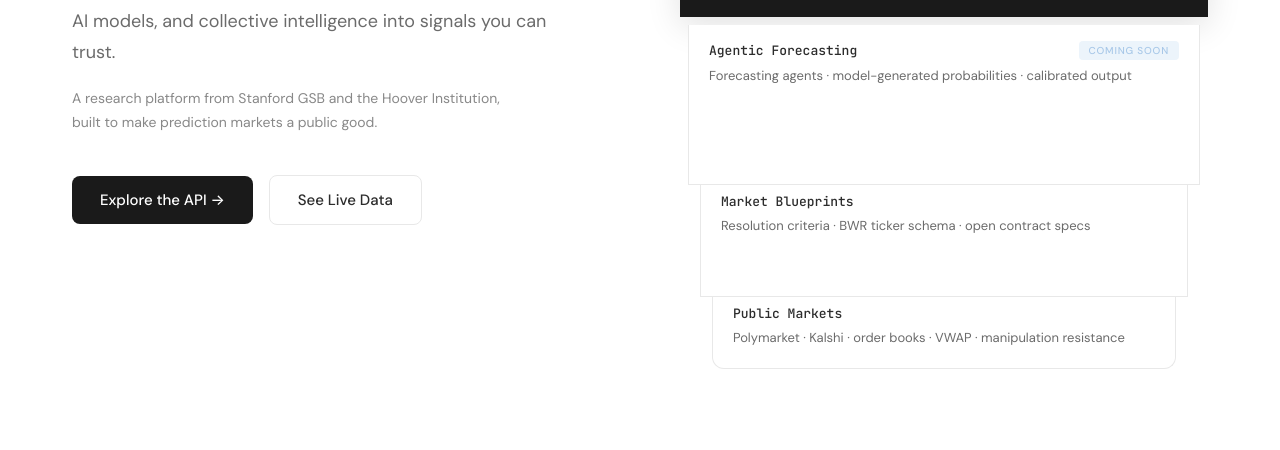
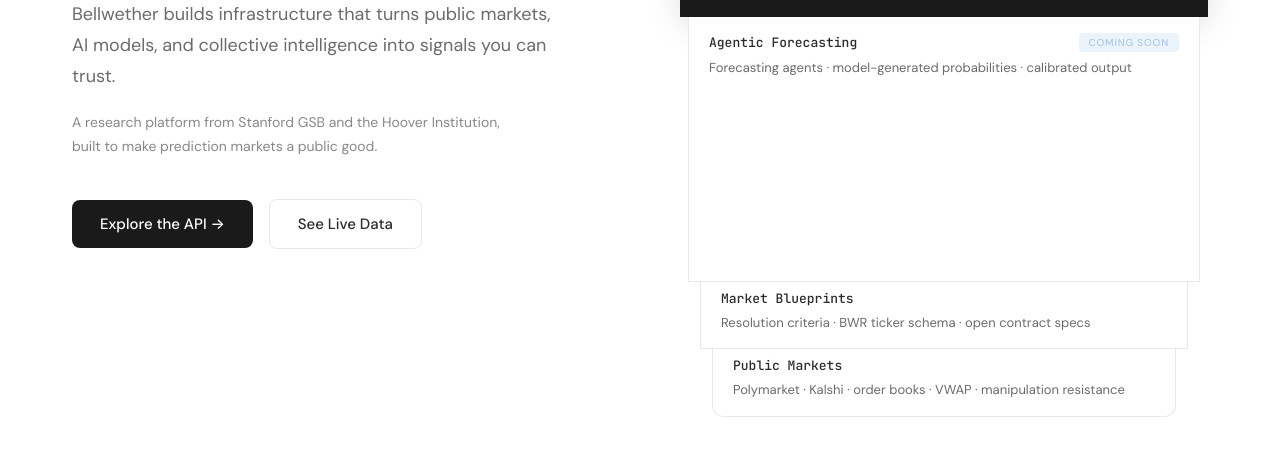
Before and after one commit to elliotjames-paschal/bellwether-platform, a plain HTML site: page docs/home.html in a window 1280 px wide. Shown: the part 502-952 px from the top of the page. Drawn offline with Linux system fonts and the light colour scheme.

Commit message:
Remove gap between black card and Agentic Forecasting, match heights via JS
Co-Authored-By: Claude Opus 4.6 <noreply@anthropic.com>

```diff
--- a/docs/home.html
+++ b/docs/home.html
@@ -480,7 +480,7 @@
       </div>
     </div>
 
-    <div class="stack-layer" style="margin: 8px 8px 0; padding: 16px 20px; min-height: 160px; border-top: none; z-index: 3;">
+    <div class="stack-layer" style="margin: 0 8px 0; padding: 16px 20px; border-top: none; z-index: 3;">
       <div class="stack-layer-header">
         <span class="stack-layer-name">Agentic Forecasting</span>
         <span class="stack-layer-badge badge-soon">Coming Soon</span>
@@ -488,14 +488,14 @@
       <div class="stack-layer-desc">Forecasting agents · model-generated probabilities · calibrated output</div>
     </div>
 
-    <div class="stack-layer" style="margin: -8px 20px 0; padding: 16px 20px; min-height: 120px; border-top: none; z-index: 2;">
+    <div class="stack-layer" style="margin: -8px 20px 0; padding: 16px 20px; border-top: none; z-index: 2;">
       <div class="stack-layer-header">
         <span class="stack-layer-name">Market Blueprints</span>
       </div>
       <div class="stack-layer-desc">Resolution criteria · BWR ticker schema · open contract specs</div>
     </div>
 
-    <div class="stack-layer" style="margin: -8px 32px 0; padding: 16px 20px; min-height: 80px; border-top: none; z-index: 1;">
+    <div class="stack-layer" style="margin: -8px 32px 0; padding: 16px 20px; border-top: none; z-index: 1;">
       <div class="stack-layer-header">
         <span class="stack-layer-name">Public Markets</span>
       </div>
@@ -503,6 +503,15 @@
     </div>
   </div>
 </div>
+<script>
+// Match Agentic Forecasting card height to Bellwether Probabilities card
+document.addEventListener('DOMContentLoaded', function() {
+  var black = document.querySelector('.stack-layer.active');
+  var agentic = black.nextElementSibling;
+  while (agentic && !agentic.classList.contains('stack-layer')) agentic = agentic.nextElementSibling;
+  if (black && agentic) agentic.style.minHeight = black.offsetHeight + 'px';
+});
+</script>
 
 <!-- ════════════ WHY ════════════ -->
 <div class="why-section">
```
